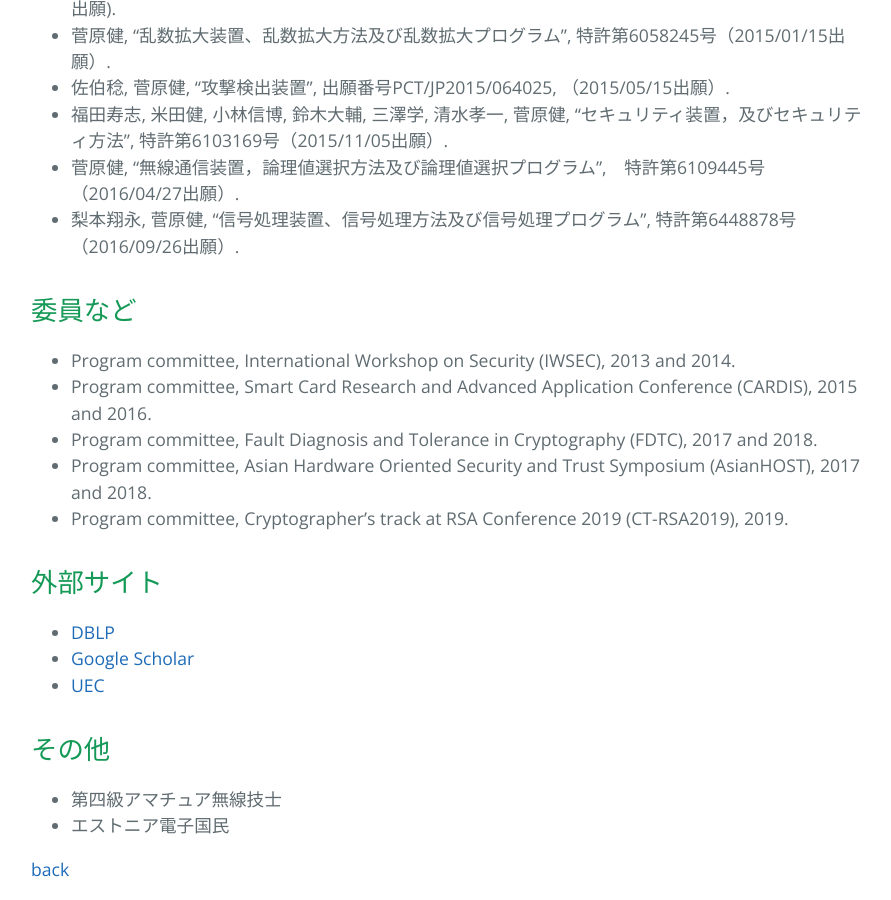
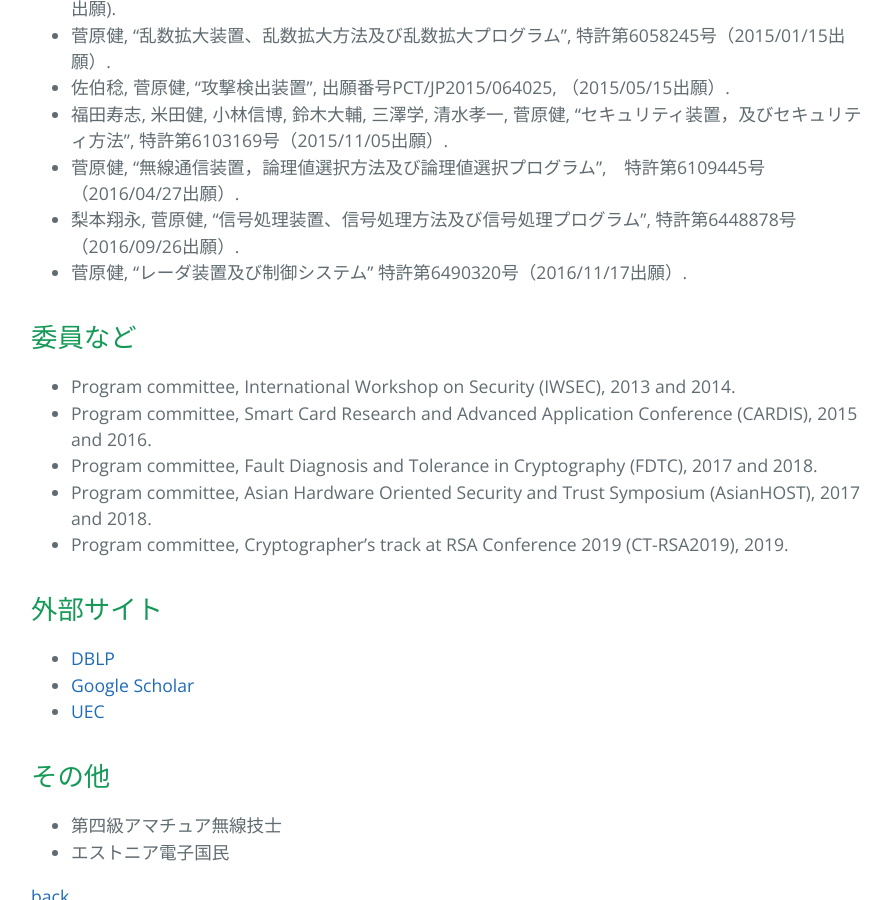
Before and after one commit to sugawara-bbbb/weblab, a Jekyll site: the page built from sugawara.md, in a window 1280 px wide and 900 px high, scrolled down 2430 px. Shown: the whole window, without its empty margins (193-1084 px from the left). Built offline with Jekyll 4.4.1, drawn with Linux system fonts in a browser that asks for light colours; our own code applies the rules of GitHub Pages for plain Markdown files.

Commit message:
特許を追加

```diff
--- a/sugawara.md
+++ b/sugawara.md
@@ -67,6 +67,7 @@ email：sugawara 後ろに”@uec.ac.jp”を付けて下さい
 - 福田寿志, 米田健, 小林信博, 鈴木大輔, 三澤学, 清水孝一, 菅原健, "セキュリティ装置，及びセキュリティ方法”, 特許第6103169号（2015/11/05出願）.
 - 菅原健, “無線通信装置，論理値選択方法及び論理値選択プログラム”,　特許第6109445号（2016/04/27出願）.
 - 梨本翔永, 菅原健, “信号処理装置、信号処理方法及び信号処理プログラム”, 特許第6448878号（2016/09/26出願）.
+- 菅原健, “レーダ装置及び制御システム" 特許第6490320号（2016/11/17出願）.
 
 ## 委員など
 
```
